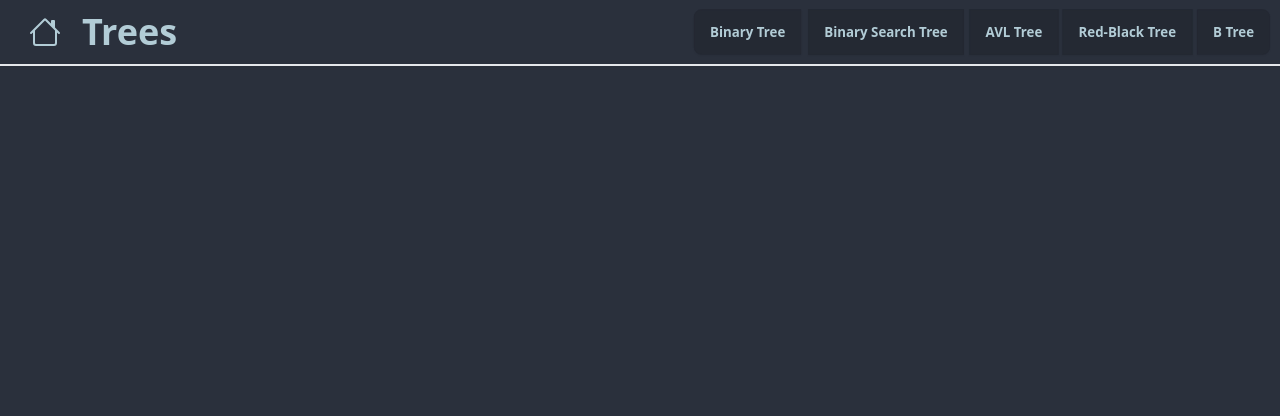
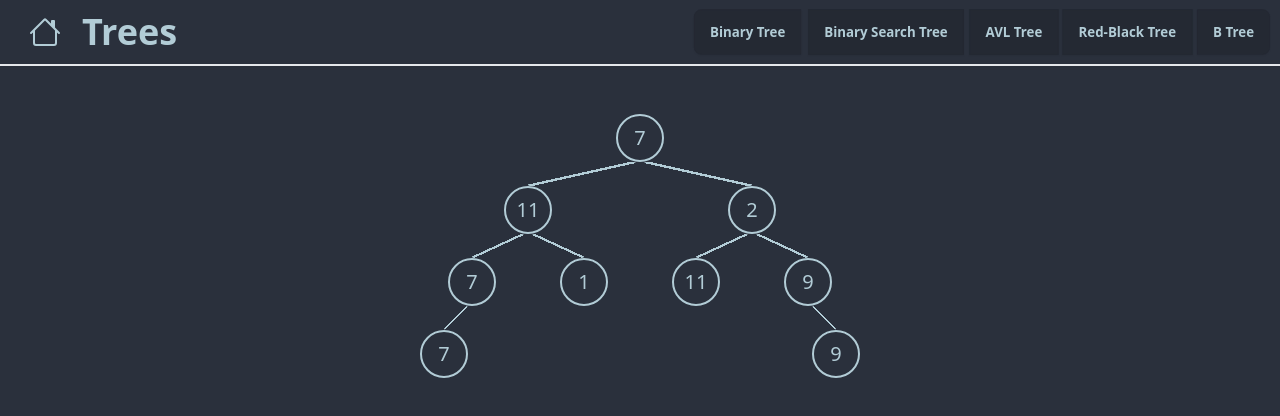
Before and after one commit to alexespejo/dsa-visualizer, a Svelte app: page /trees/binary_tree in a window 1280 px wide. Shown: the top 416 px of the page. Built offline with nearby package versions, Linux system fonts and the light colour scheme.

Commit message:
created store

```diff
--- a/src/components/Trees/RecursiveNode1.svelte
+++ b/src/components/Trees/RecursiveNode1.svelte
@@ -12,9 +12,9 @@
 
 <div>
  {#if index < value1.length && value1[index] !== null}
-  <span class={`${value1[index] === -1 ? "opacity-0" : ""}`}
-   >{value1[index]}</span
-  >
+  <span class={`${value1[index] === -1 ? "opacity-0" : ""}`}>
+   {value1[index]}
+  </span>
   <RecursiveNode2 value2={value1} index={2 * index + 1} />
   <RecursiveNode2 value2={value1} index={2 * index + 2} />
  {:else}
--- a/src/routes/Trees/BinaryTree.svelte
+++ b/src/routes/Trees/BinaryTree.svelte
@@ -2,10 +2,21 @@
  import Layout from "../../layouts/Layout.svelte";
  import Controls from "../../components/custom/layout/Controls.svelte";
  import Visualize from "../../components/custom/layout/Visualize.svelte";
+
+ import RecursiveNode1 from "../../components/Trees/RecursiveNode1.svelte";
+ let aTree: number[] = [7, 11, 2, 7, 1, 11, 9, 7, -1, -1, -1, -1, -1, -1, 9];
 </script>
 
 <Layout dataStructure="TR">
  <Controls></Controls>
 
- <Visualize></Visualize>
+ <Visualize>
+  <article class="binary-tree">
+   <div>
+    <span>{aTree[0]}</span>
+    <RecursiveNode1 value1={aTree} index={1} />
+    <RecursiveNode1 value1={aTree} index={2} />
+   </div>
+  </article>
+ </Visualize>
 </Layout>
```
